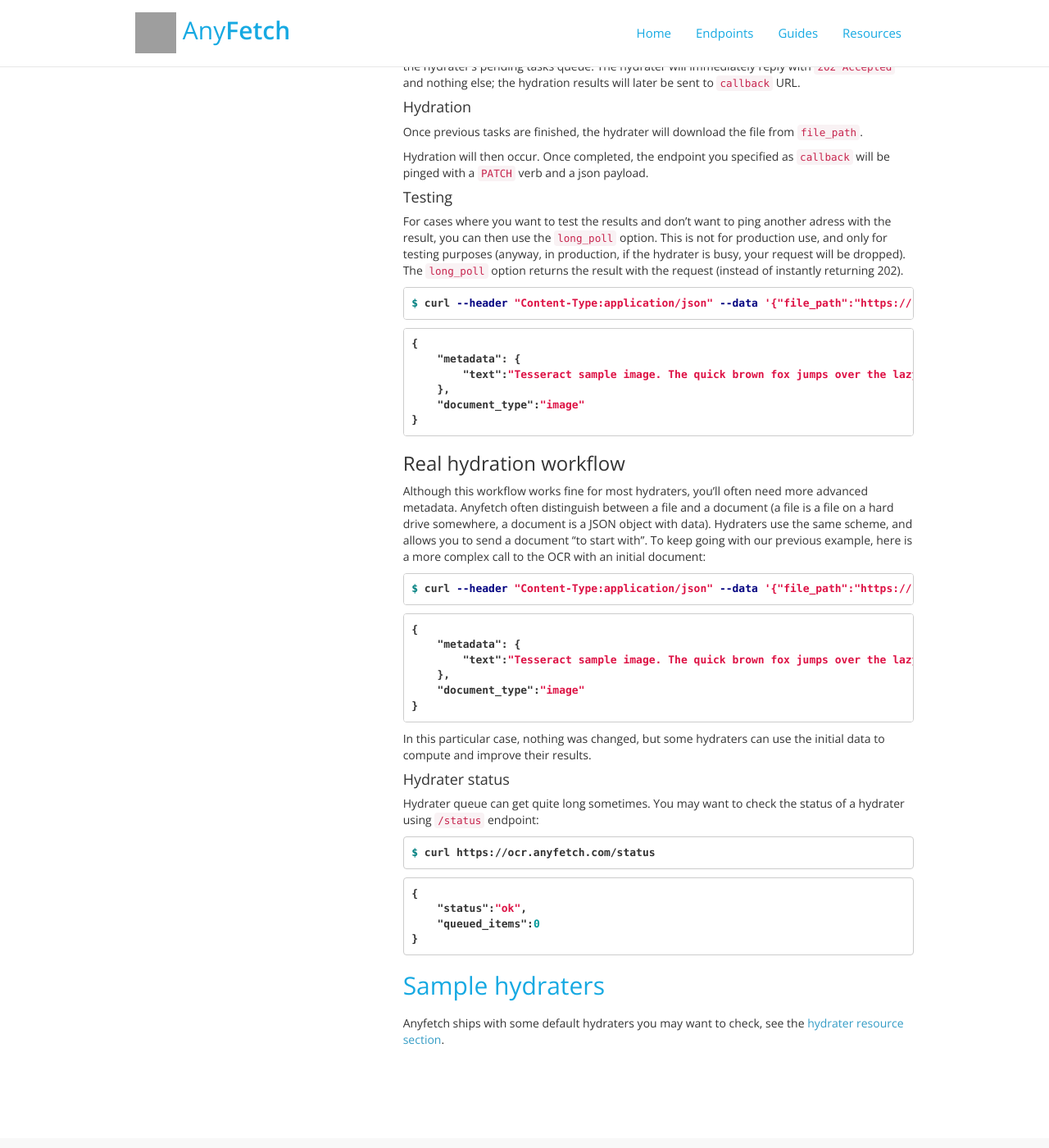
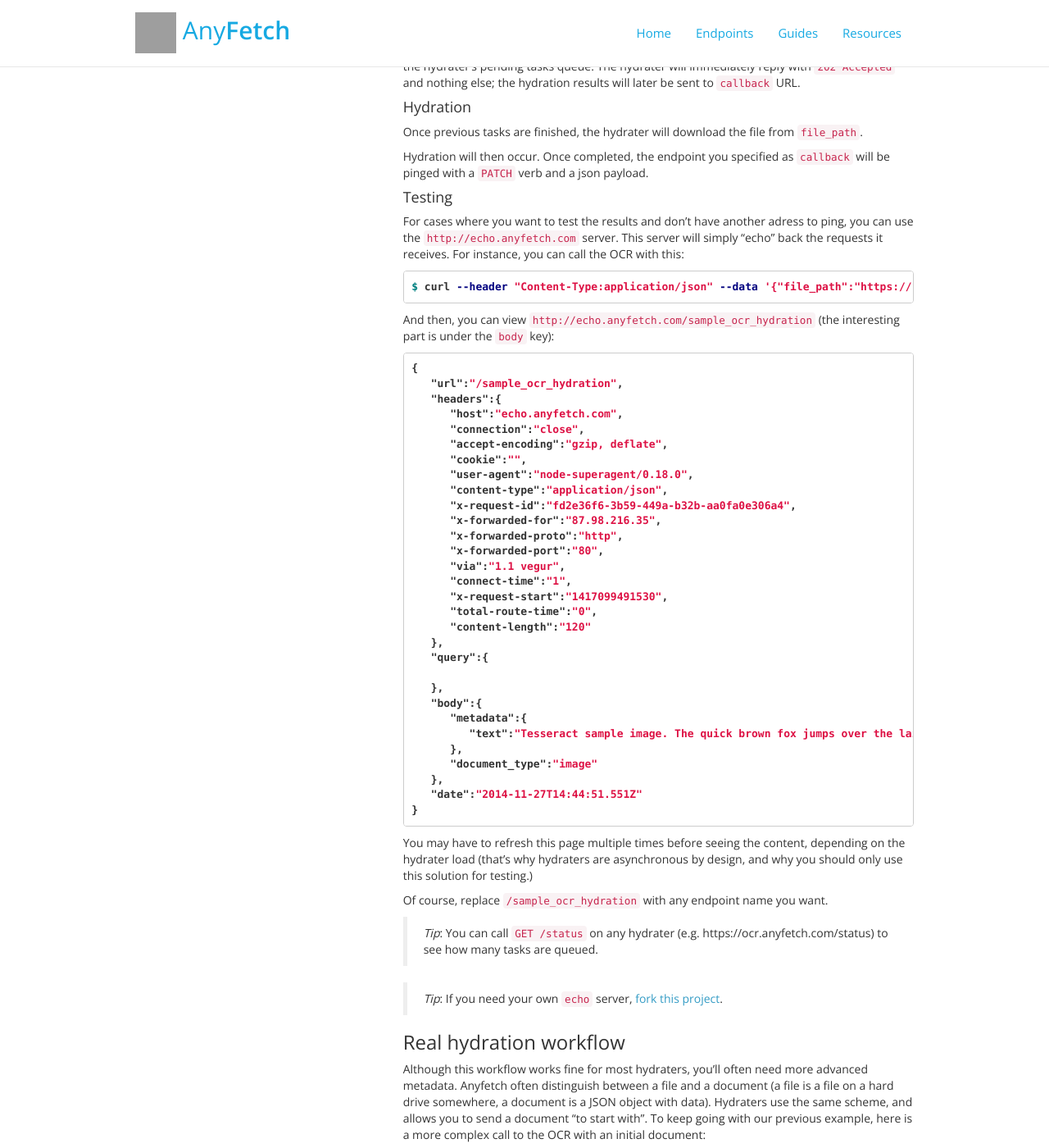
Before and after one commit to AnyFetch/developers.anyfetch.com, a Jekyll site: the page built from guides/using/hydrater.md, in a window 1280 px wide and 1400 px high, scrolled down 462 px. Shown: the whole window at 82% size. Built offline with Jekyll 4.4.1, drawn with Linux system fonts in a browser that asks for light colours; nearby versions of some CDN libraries; Markdown is read by kramdown in place of the engine named in the settings; some of the changed text lies outside the part shown; grey boxes are pictures that could not be loaded.

Commit message:
Removed long_poll option

````diff
--- a/guides/using/hydrater.md
+++ b/guides/using/hydrater.md
@@ -20,26 +20,60 @@ Once previous tasks are finished, the hydrater will download the file from `file
 Hydration will then occur. Once completed, the endpoint you specified as `callback` will be pinged with a `PATCH` verb and a json payload.
 
 #### Testing
-For cases where you want to test the results and don't want to ping another adress with the result, you can then use the `long_poll` option. This is not for production use, and only for testing purposes (anyway, in production, if the hydrater is busy, your request will be dropped). The `long_poll` option returns the result with the request (instead of instantly returning 202).
+For cases where you want to test the results and don't have another adress to ping, you can use the `http://echo.anyfetch.com` server. This server will simply "echo" back the requests it receives. For instance, you can call the OCR with this:
 
 ```sh
-$ curl --header "Content-Type:application/json" --data '{"file_path":"https://raw2.github.com/AnyFetch/ocr.hydrater.anyfetch.com/763ca1c77b33451de3fff733ad850287b48d2f96/test/samples/sample.png", "long_poll":true}' https://ocr.anyfetch.com/hydrate
+$ curl --header "Content-Type:application/json" --data '{"file_path":"https://raw.githubusercontent.com/AnyFetch/ocr-hydrater.anyfetch.com/2552ef2e683020e80884bdb7b339b64f81d25ad3/test/samples/sample.png", "callback":"http://echo.anyfetch.com/sample_ocr_hydration"}' https://ocr.anyfetch.com/hydrate
 ```
+
+And then, you can view `http://echo.anyfetch.com/sample_ocr_hydration` (the interesting part is under the `body` key):
 
 ```json
 {
-    "metadata": {
-        "text":"Tesseract sample image. The quick brown fox jumps over the lazy dog.\n\n"
-    },
-    "document_type":"image"
+   "url":"/sample_ocr_hydration",
+   "headers":{
+      "host":"echo.anyfetch.com",
+      "connection":"close",
+      "accept-encoding":"gzip, deflate",
+      "cookie":"",
+      "user-agent":"node-superagent/0.18.0",
+      "content-type":"application/json",
+      "x-request-id":"fd2e36f6-3b59-449a-b32b-aa0fa0e306a4",
+      "x-forwarded-for":"87.98.216.35",
+      "x-forwarded-proto":"http",
+      "x-forwarded-port":"80",
+      "via":"1.1 vegur",
+      "connect-time":"1",
+      "x-request-start":"1417099491530",
+      "total-route-time":"0",
+      "content-length":"120"
+   },
+   "query":{
+
+   },
+   "body":{
+      "metadata":{
+         "text":"Tesseract sample image. The quick brown fox jumps over the lazy dog.\n\n"
+      },
+      "document_type":"image"
+   },
+   "date":"2014-11-27T14:44:51.551Z"
 }
 ```
+
+You may have to refresh this page multiple times before seeing the content, depending on the hydrater load (that's why hydraters are asynchronous by design, and why you should only use this solution for testing.)
+
+Of course, replace `/sample_ocr_hydration` with any endpoint name you want.
+
+> *Tip*: You can call `GET /status` on any hydrater (e.g. https://ocr.anyfetch.com/status) to see how many tasks are queued.
+
+> *Tip*: If you need your own `echo` server, [fork this project](https://github.com/AnyFetch/echo-server).
 
 ### Real hydration workflow
 Although this workflow works fine for most hydraters, you'll often need more advanced metadata. Anyfetch often distinguish between a file and a document (a file is a file on a hard drive somewhere, a document is a JSON object with data). Hydraters use the same scheme, and allows you to send a document "to start with". To keep going with our previous example, here is a more complex call to the OCR with an initial document:
 
 ```sh
-$ curl --header "Content-Type:application/json" --data '{"file_path":"https://raw2.github.com/AnyFetch/ocr.hydrater.anyfetch.com/763ca1c77b33451de3fff733ad850287b48d2f96/test/samples/sample.png", "callback":"http://example.com","long_poll":true, "metadata": {"previous-data":"something"}}' https://ocr.anyfetch.com/hydrate
+$ curl --header "Content-Type:application/json" --data '{"file_path":"https://raw2.github.com/AnyFetch/ocr.hydrater.anyfetch.com/763ca1c77b33451de3fff733ad850287b48d2f96/test/samples/sample.png", "callback":"http://example.com","metadata": {"previous-data":"something"}}' https://ocr.anyfetch.com/hydrate
 ```
 
 ```json
@@ -54,7 +88,7 @@ $ curl --header "Content-Type:application/json" --data '{"file_path":"https://ra
 In this particular case, nothing was changed, but some hydraters can use the initial data to compute and improve their results.
 
 #### Hydrater status
-Hydrater queue can get quite long sometimes. You may want to check the status of a hydrater using `/status` endpoint:
+Hydrater queue can get quite long sometimes. You can check the status of a hydrater using `/status` endpoint:
 
 ```sh
 $ curl https://ocr.anyfetch.com/status
````
